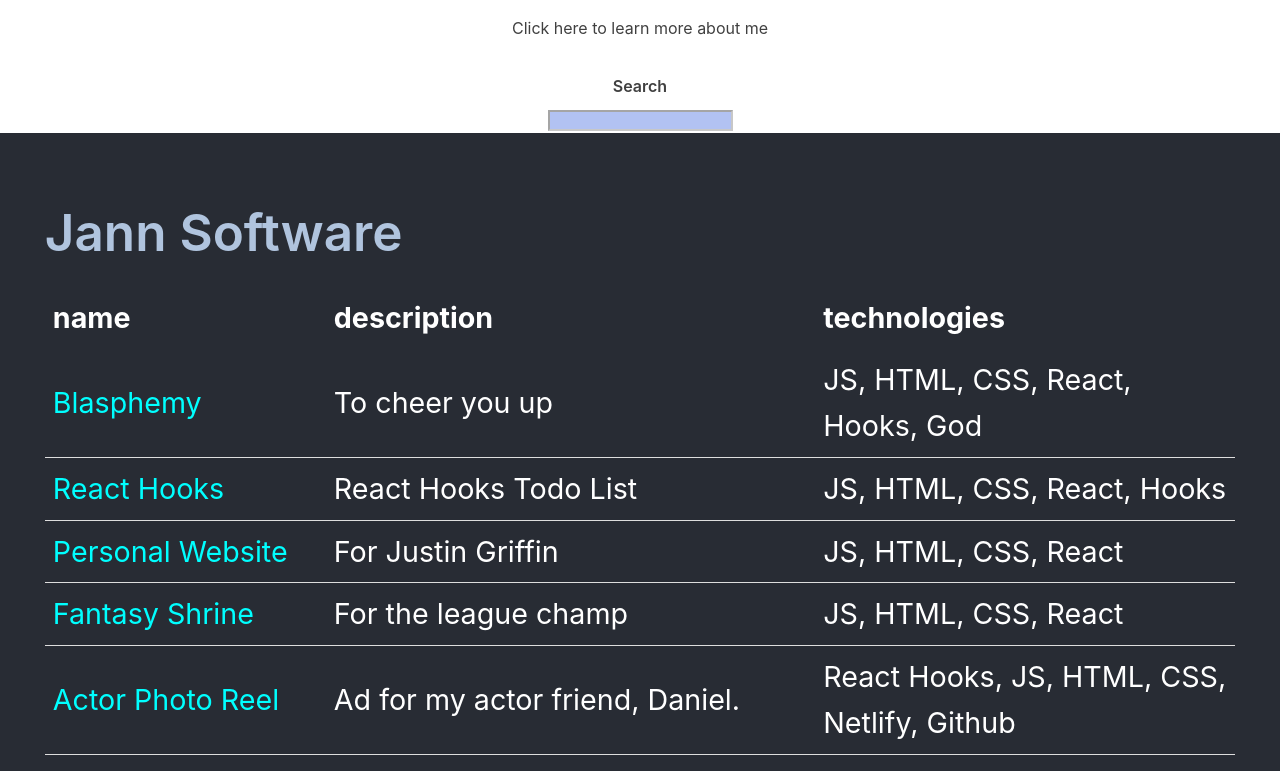
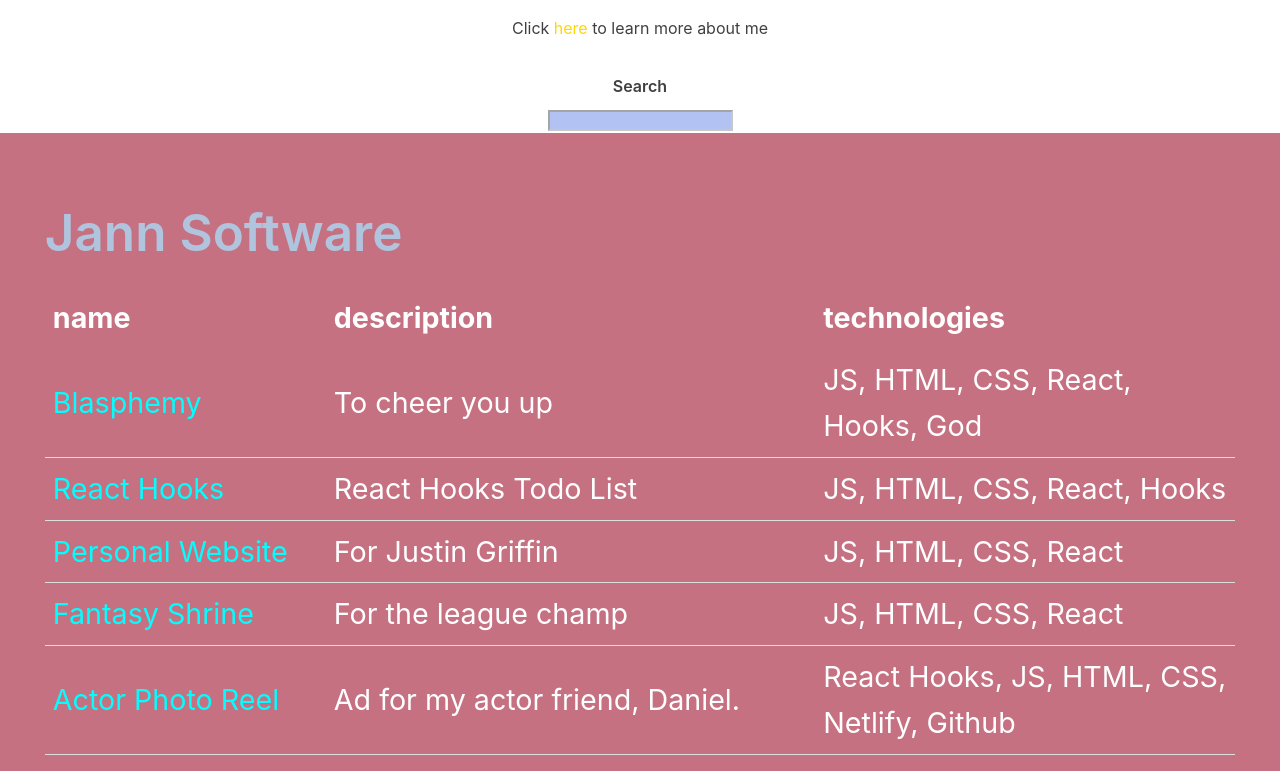
Before and after one commit to codejoy-wins/React-Portfolio, a React (Create React App) app: page / in a window 1280 px wide. Shown: the top 771 px of the page. Built offline with nearby package versions, Linux system fonts and the light colour scheme.

Commit message:
updaation

```diff
--- a/src/App.css
+++ b/src/App.css
@@ -19,6 +19,10 @@
   color: white;
 }
 
+#here {
+  color:gold;
+}
+
 .App-link {
   color: #61dafb;
 }
--- a/src/App.js
+++ b/src/App.js
@@ -12,7 +12,7 @@ class App extends Component {
   state = {
     display: {
       "color": "white",
-      "background": "#282c34",
+      "background": "#ac304aaf",
       "margin": "0 auto",
       "padding": "1vw",
       "fontSize": "2.24vw",
--- a/src/components/Heading.js
+++ b/src/components/Heading.js
@@ -27,7 +27,7 @@ export class Heading extends Component {
       }
     return (
       <div onClick={this.boogieTime}>
-        Click here to learn more about me
+        Click <span id="here">here</span> to learn more about me
       </div>
     )
   }
```
